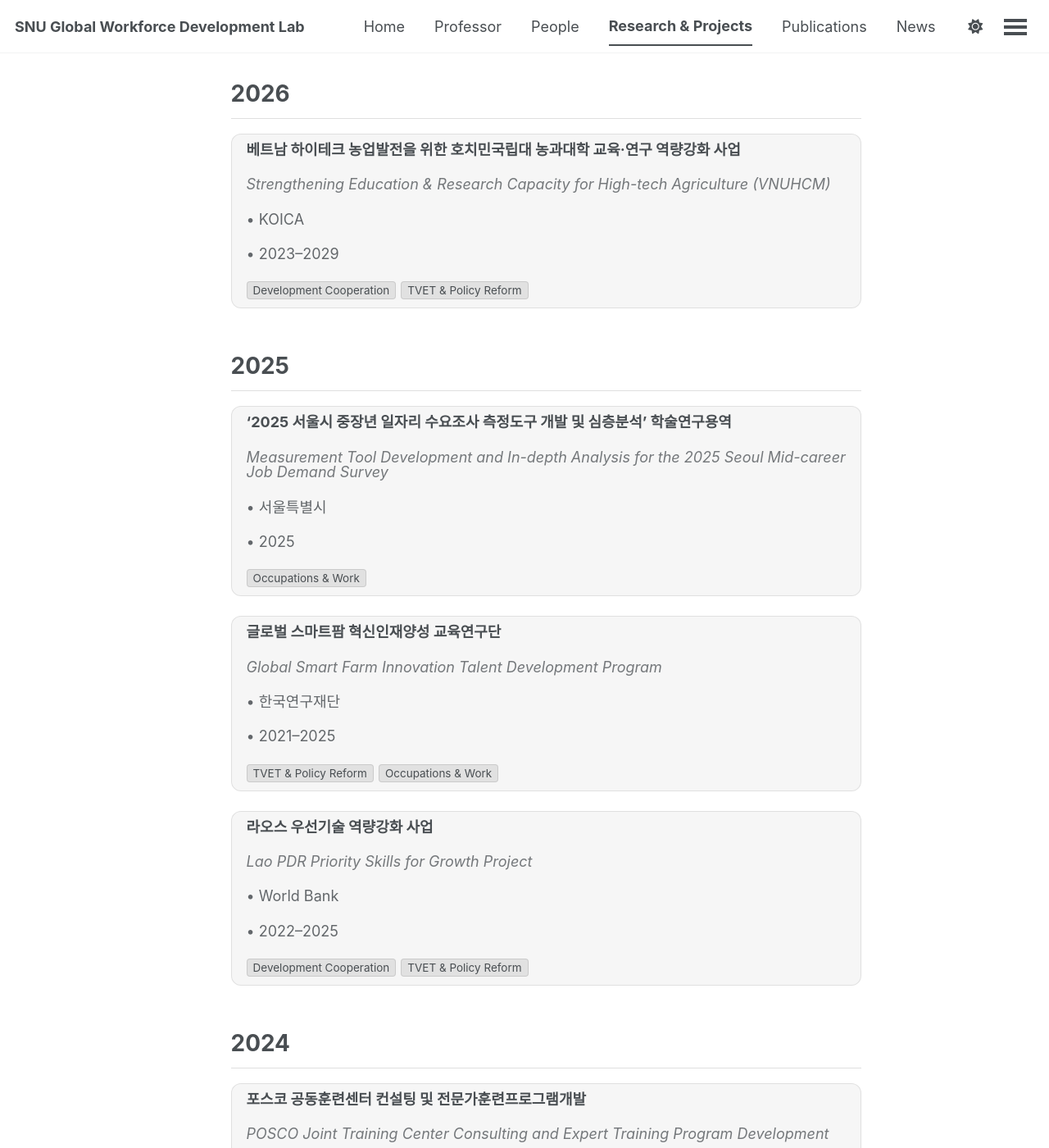
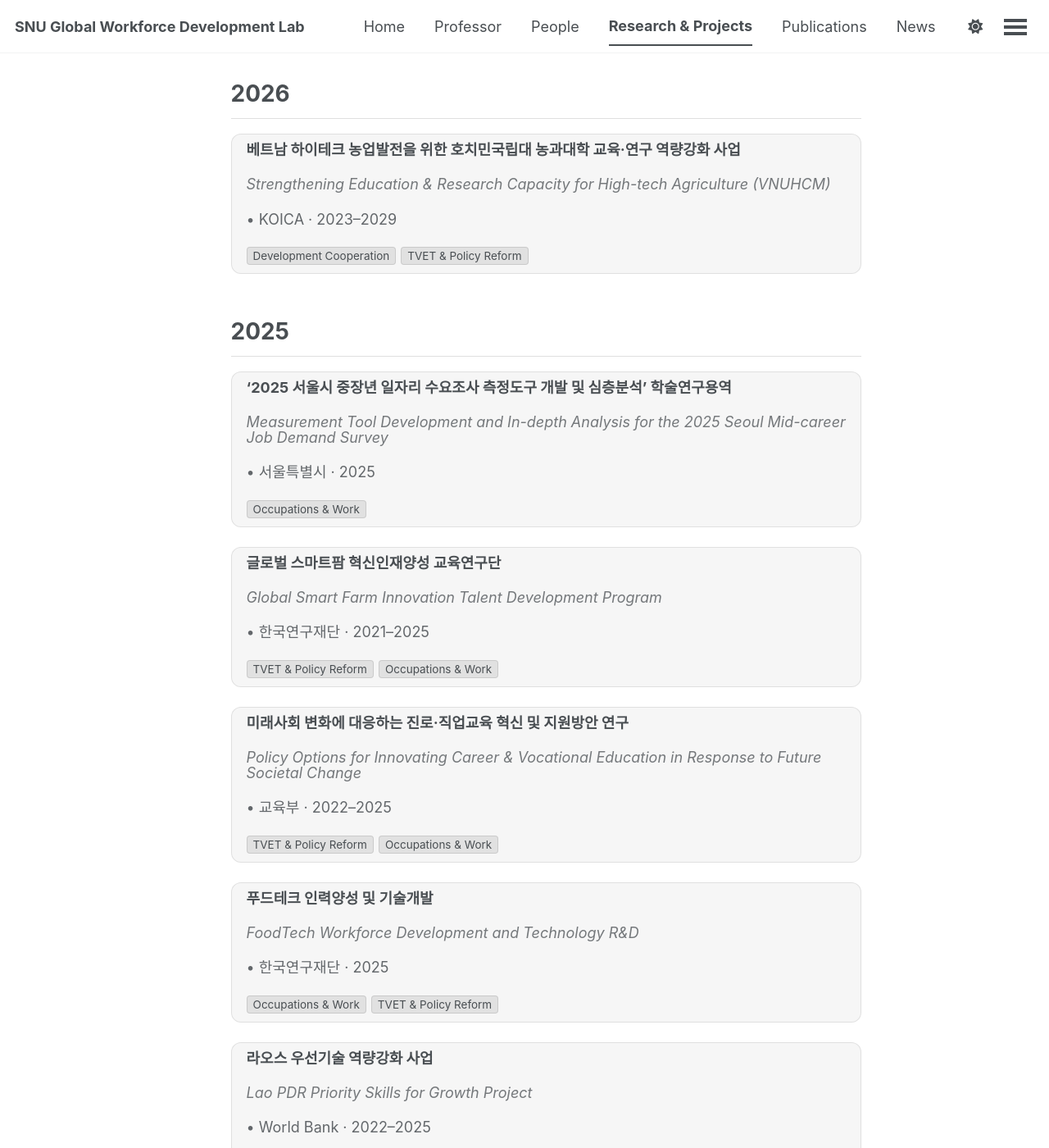
Before and after one commit to snu-global-workforce-lab/snu-global-workforce-lab.github.io, a Jekyll site: the page built from _pages/research.md, in a window 1280 px wide and 1400 px high, scrolled down 492 px. Shown: the whole window at 82% size. Built offline with Jekyll 4.4.1, drawn with Linux system fonts in a browser that asks for light colours; a script bundle is joined from its source files by our own code; library files that are not in the unit come from our copies; some of the changed text lies outside the part shown.

Commit message:
Update research.md

```diff
--- a/_pages/research.md
+++ b/_pages/research.md
@@ -55,35 +55,30 @@
   margin:18px 0 24px 0;
   background: rgba(128,128,128,0.07);
   border:1px solid rgba(128,128,128,0.18);
-  line-height:1.05; /* 줄간격 50% 수준 */
+  line-height:1.05;
 }
-
 .project-title-kr{
   font-size:1.02rem;
   font-weight:700;
   margin:0;
 }
-
 .project-title-en{
   font-size:0.9rem;
   font-style:italic;
   opacity:0.75;
   margin:1px 0 0 0;
 }
-
 .project-meta{
   font-size:0.88rem;
   opacity:0.85;
-  margin:4px 0 0 0;
+  margin:5px 0 0 0;
 }
-
 .tag-row{
   margin-top:8px;
   display:flex;
   flex-wrap:wrap;
   gap:6px;
 }
-
 .tag{
   display:inline-block;
   padding:3px 7px;
@@ -116,11 +111,10 @@
 <div class="project-card">
   <p class="project-title-kr">베트남 하이테크 농업발전을 위한 호치민국립대 농과대학 교육·연구 역량강화 사업</p>
   <p class="project-title-en">Strengthening Education & Research Capacity for High-tech Agriculture (VNUHCM)</p>
-  <p class="project-meta">• KOICA</p>
-  <p class="project-meta">• 2023–2029</p>
+  <p class="project-meta">• KOICA · 2023–2029</p>
   <div class="tag-row">
     <span class="tag">Development Cooperation</span>
-    <span class="tag">TVET & Policy Reform</span>
+    <span class="tag">TVET &amp; Policy Reform</span>
   </div>
 </div>
 
@@ -129,44 +123,162 @@
 <div class="project-card">
   <p class="project-title-kr">‘2025 서울시 중장년 일자리 수요조사 측정도구 개발 및 심층분석’ 학술연구용역</p>
   <p class="project-title-en">Measurement Tool Development and In-depth Analysis for the 2025 Seoul Mid-career Job Demand Survey</p>
-  <p class="project-meta">• 서울특별시</p>
-  <p class="project-meta">• 2025</p>
+  <p class="project-meta">• 서울특별시 · 2025</p>
   <div class="tag-row">
-    <span class="tag">Occupations & Work</span>
+    <span class="tag">Occupations &amp; Work</span>
   </div>
 </div>
 
 <div class="project-card">
   <p class="project-title-kr">글로벌 스마트팜 혁신인재양성 교육연구단</p>
   <p class="project-title-en">Global Smart Farm Innovation Talent Development Program</p>
-  <p class="project-meta">• 한국연구재단</p>
-  <p class="project-meta">• 2021–2025</p>
+  <p class="project-meta">• 한국연구재단 · 2021–2025</p>
   <div class="tag-row">
-    <span class="tag">TVET & Policy Reform</span>
-    <span class="tag">Occupations & Work</span>
+    <span class="tag">TVET &amp; Policy Reform</span>
+    <span class="tag">Occupations &amp; Work</span>
+  </div>
+</div>
+
+<div class="project-card">
+  <p class="project-title-kr">미래사회 변화에 대응하는 진로‧직업교육 혁신 및 지원방안 연구</p>
+  <p class="project-title-en">Policy Options for Innovating Career &amp; Vocational Education in Response to Future Societal Change</p>
+  <p class="project-meta">• 교육부 · 2022–2025</p>
+  <div class="tag-row">
+    <span class="tag">TVET &amp; Policy Reform</span>
+    <span class="tag">Occupations &amp; Work</span>
+  </div>
+</div>
+
+<div class="project-card">
+  <p class="project-title-kr">푸드테크 인력양성 및 기술개발</p>
+  <p class="project-title-en">FoodTech Workforce Development and Technology R&amp;D</p>
+  <p class="project-meta">• 한국연구재단 · 2025</p>
+  <div class="tag-row">
+    <span class="tag">Occupations &amp; Work</span>
+    <span class="tag">TVET &amp; Policy Reform</span>
   </div>
 </div>
 
 <div class="project-card">
   <p class="project-title-kr">라오스 우선기술 역량강화 사업</p>
   <p class="project-title-en">Lao PDR Priority Skills for Growth Project</p>
-  <p class="project-meta">• World Bank</p>
-  <p class="project-meta">• 2022–2025</p>
+  <p class="project-meta">• World Bank · 2022–2025</p>
   <div class="tag-row">
     <span class="tag">Development Cooperation</span>
-    <span class="tag">TVET & Policy Reform</span>
+    <span class="tag">TVET &amp; Policy Reform</span>
   </div>
 </div>
 
 <div class="year-heading">2024</div>
 
 <div class="project-card">
+  <p class="project-title-kr">2024년 하반기 개발협력 사업수행기관 영프로페셔널(YP)</p>
+  <p class="project-title-en">Young Professionals (YP) Program for Development Cooperation Implementing Agencies</p>
+  <p class="project-meta">• KOICA · 2024</p>
+  <div class="tag-row">
+    <span class="tag">Development Cooperation</span>
+  </div>
+</div>
+
+<div class="project-card">
+  <p class="project-title-kr">경기도 직업계고 미래교육 재구조화를 위한 블렌디드 특성화고 전환 방안 연구 용역</p>
+  <p class="project-title-en">Transition Strategy to Blended Specialized Vocational High Schools for Future-oriented Restructuring (Gyeonggi-do)</p>
+  <p class="project-meta">• 경기도 · 2024</p>
+  <div class="tag-row">
+    <span class="tag">TVET &amp; Policy Reform</span>
+  </div>
+</div>
+
+<div class="project-card">
+  <p class="project-title-kr">말산업 전문인력 양성기관 운영실적 평가 용역</p>
+  <p class="project-title-en">Performance Evaluation of Horse-industry Professional Training Institutions</p>
+  <p class="project-meta">• 한국마사회 · 2024</p>
+  <div class="tag-row">
+    <span class="tag">TVET &amp; Policy Reform</span>
+  </div>
+</div>
+
+<div class="project-card">
+  <p class="project-title-kr">지속 가능한 농업 및 글로벌 네트워크 구축을 위한 디지털AI 기반 국제농업교육 모델 개발</p>
+  <p class="project-title-en">Digital-AI-based International Agricultural Education Model for Sustainable Agriculture and Global Networks</p>
+  <p class="project-meta">• 농림축산식품부 · 2024</p>
+  <div class="tag-row">
+    <span class="tag">Development Cooperation</span>
+    <span class="tag">TVET &amp; Policy Reform</span>
+  </div>
+</div>
+
+<div class="project-card">
   <p class="project-title-kr">포스코 공동훈련센터 컨설팅 및 전문가훈련프로그램개발</p>
   <p class="project-title-en">POSCO Joint Training Center Consulting and Expert Training Program Development</p>
-  <p class="project-meta">• 포스코</p>
-  <p class="project-meta">• 2024</p>
+  <p class="project-meta">• 포스코 · 2024</p>
   <div class="tag-row">
-    <span class="tag">TVET & Policy Reform</span>
-    <span class="tag">Occupations & Work</span>
+    <span class="tag">TVET &amp; Policy Reform</span>
+    <span class="tag">Occupations &amp; Work</span>
   </div>
 </div>
+
+<div class="project-card">
+  <p class="project-title-kr">학부대학 교과인증 프로그램 개발 및 운영방안 수립 연구</p>
+  <p class="project-title-en">Design and Operations Plan for a Course Certification Program (Undergraduate College)</p>
+  <p class="project-meta">• 서울대학교 · 2024</p>
+  <div class="tag-row">
+    <span class="tag">TVET &amp; Policy Reform</span>
+  </div>
+</div>
+
+<div class="project-card">
+  <p class="project-title-kr">External Expert, Agri-business Incubator</p>
+  <p class="project-title-en">External Expert, Agri-business Incubator</p>
+  <p class="project-meta">• FAO · 2023–2024</p>
+  <div class="tag-row">
+    <span class="tag">Development Cooperation</span>
+  </div>
+</div>
+
+<div class="year-heading">2023 and earlier</div>
+
+<div class="project-card">
+  <p class="project-title-kr">2022 개정 교육과정에 따른 인정도서(전문교과) 편찬(153책)</p>
+  <p class="project-title-en">Compilation of Authorized Textbooks for Specialized Subjects under the 2022 Revised Curriculum (153 volumes)</p>
+  <p class="project-meta">• 교육부 · 2023</p>
+  <div class="tag-row">
+    <span class="tag">TVET &amp; Policy Reform</span>
+  </div>
+</div>
+
+<div class="project-card">
+  <p class="project-title-kr">2023 전공별 경력가이드(10종) 내용 조사개발</p>
+  <p class="project-title-en">Content Development for Major-specific Career Guides (10 types)</p>
+  <p class="project-meta">• 한국고용정보원 · 2023</p>
+  <div class="tag-row">
+    <span class="tag">Occupations &amp; Work</span>
+  </div>
+</div>
+
+<div class="project-card">
+  <p class="project-title-kr">2023년도 NCS 직업기초능력 및 교과 성취기준 연계를 위한 직업기초능력평가 개정</p>
+  <p class="project-title-en">Revision of Key Competency Assessment Linked to NCS and Subject Achievement Standards</p>
+  <p class="project-meta">• 대한상공회의소, 교육부 · 2023</p>
+  <div class="tag-row">
+    <span class="tag">TVET &amp; Policy Reform</span>
+  </div>
+</div>
+
+<div class="project-card">
+  <p class="project-title-kr">글로벌 MOOC 플랫폼 활성화 방안 연구</p>
+  <p class="project-title-en">Strategies to Activate a Global MOOC Platform</p>
+  <p class="project-meta">• 서울대학교 · 2023</p>
+  <div class="tag-row">
+    <span class="tag">TVET &amp; Policy Reform</span>
+  </div>
+</div>
+
+<div class="project-card">
+  <p class="project-title-kr">말산업 전문인력 양성기관 평가위원회 운영 용역</p>
+  <p class="project-title-en">Operation of the Evaluation Committee for Horse-industry Training Institutions</p>
+  <p class="project-meta">• 한국마사회 · 2021–2023</p>
+  <div class="tag-row">
+    <span class="tag">TVET &amp; Policy Reform</span>
+  </div>
+</div>
```
Also changed, not shown: other parts of _pages/research.md (+1 -1 lines).
